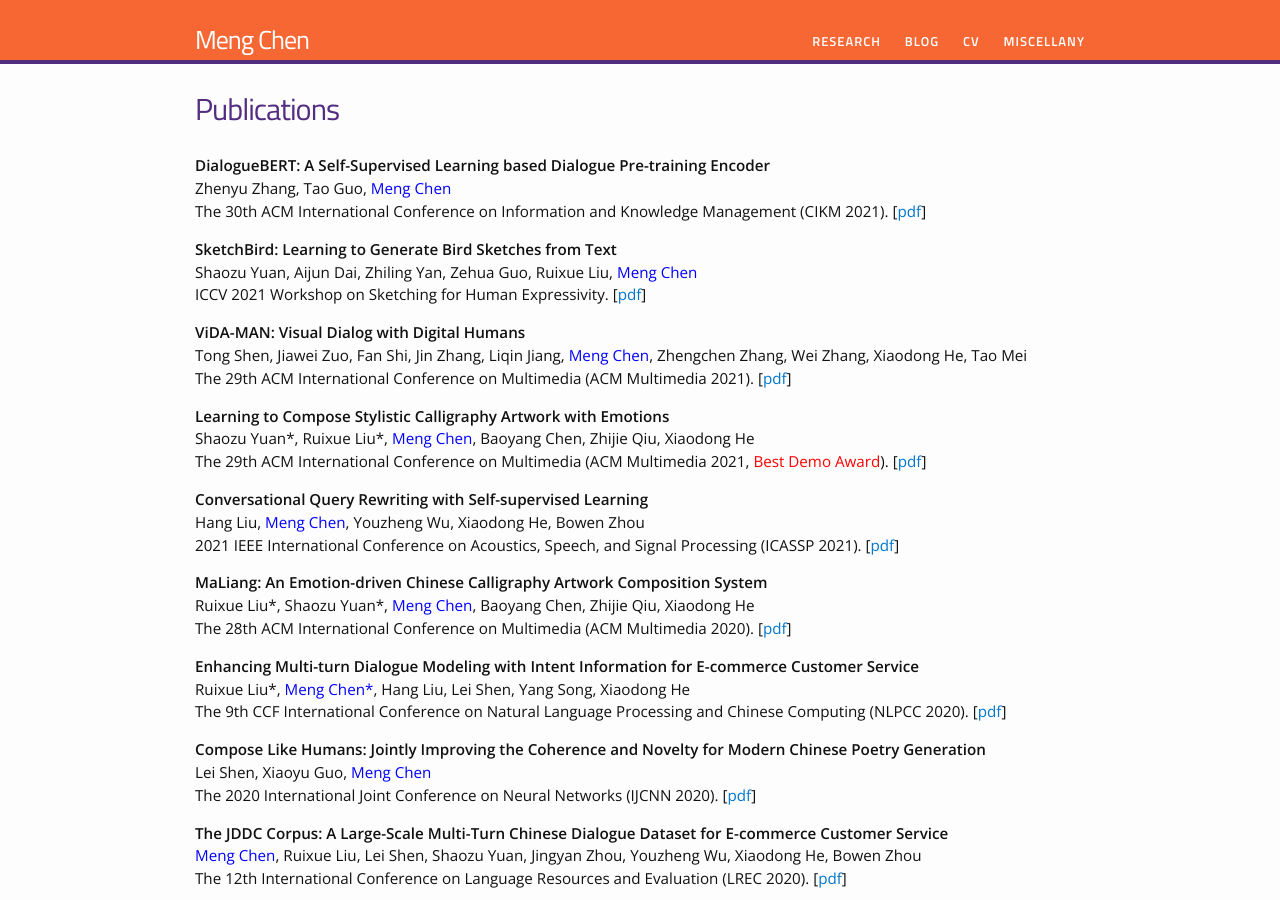
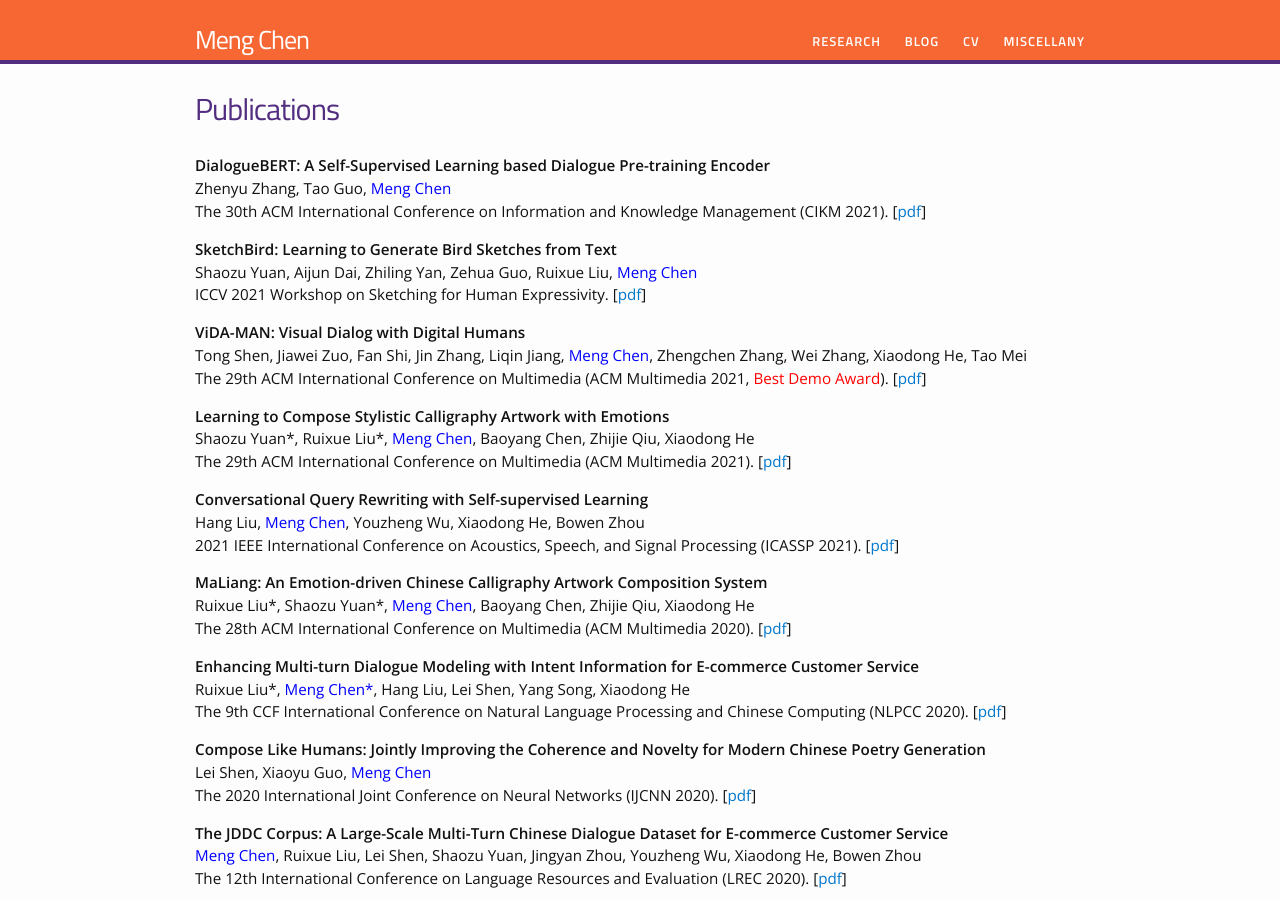
Before and after one commit to chenmengdx/chenmengdx.github.io, a Jekyll site: the page built from research.md, in a window 1280 px wide and 900 px high. Built offline with Jekyll 4.4.1, drawn with Linux system fonts in a browser that asks for light colours.

Commit message:
update paper status

```diff
--- a/research.md
+++ b/research.md
@@ -21,13 +21,13 @@ ICCV 2021 Workshop on Sketching for Human Expressivity. [<a href="../papers/ICCV
 <p>
 <b>ViDA-MAN: Visual Dialog with Digital Humans</b> <br />
 Tong Shen, Jiawei Zuo, Fan Shi, Jin Zhang, Liqin Jiang, <font color="blue">Meng Chen</font>, Zhengchen Zhang, Wei Zhang, Xiaodong He, Tao Mei <br />
-The 29th ACM International Conference on Multimedia (ACM Multimedia 2021). [<a href="../papers/MM21_digitman.pdf">pdf</a>]
+The 29th ACM International Conference on Multimedia (ACM Multimedia 2021, <font color="red">Best Demo Award</font>). [<a href="../papers/MM21_digitman.pdf">pdf</a>]
 </p>
 
 <p>
 <b>Learning to Compose Stylistic Calligraphy Artwork with Emotions</b> <br />
 Shaozu Yuan*, Ruixue Liu*, <font color="blue">Meng Chen</font>, Baoyang Chen, Zhijie Qiu, Xiaodong He <br />
-The 29th ACM International Conference on Multimedia (ACM Multimedia 2021, <font color="red">Best Demo Award</font>). [<a href="../papers/MM21_calligraphy.pdf">pdf</a>]
+The 29th ACM International Conference on Multimedia (ACM Multimedia 2021). [<a href="../papers/MM21_calligraphy.pdf">pdf</a>]
 </p>
 
 <p>
```
